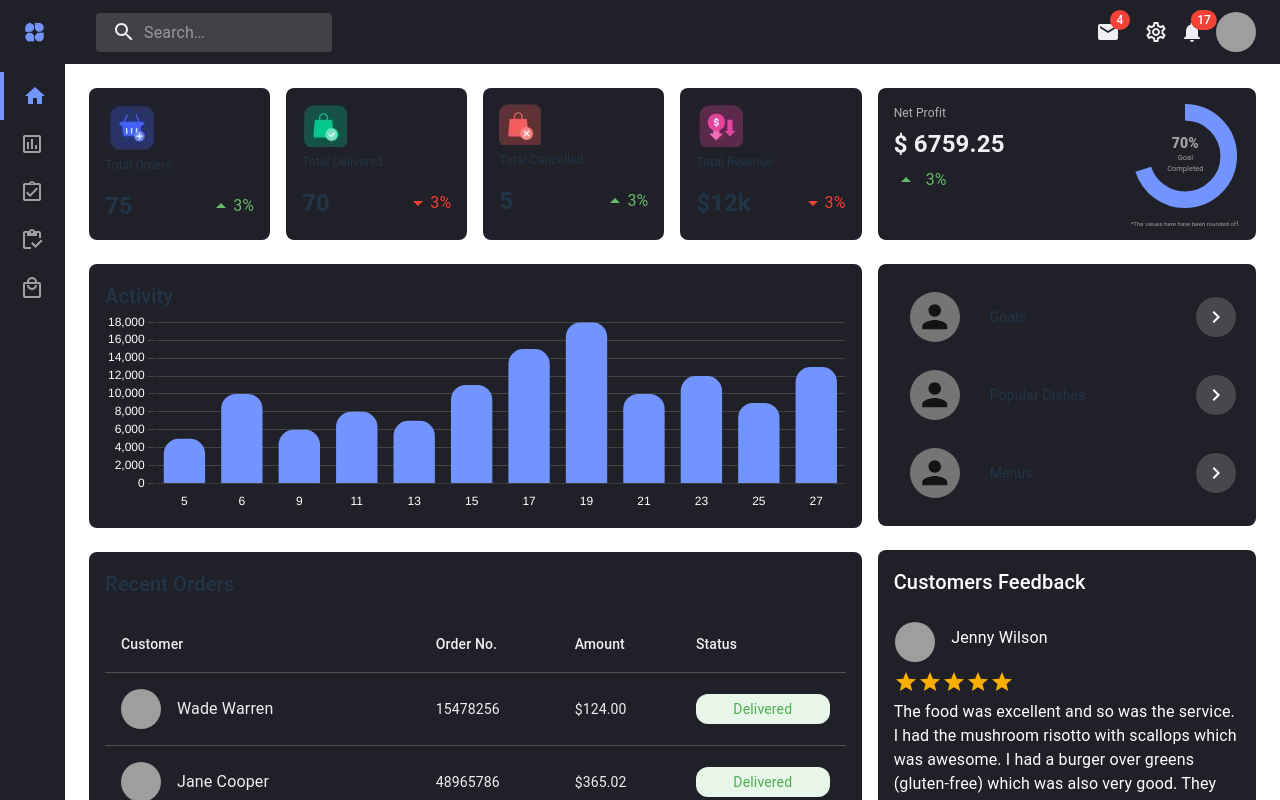
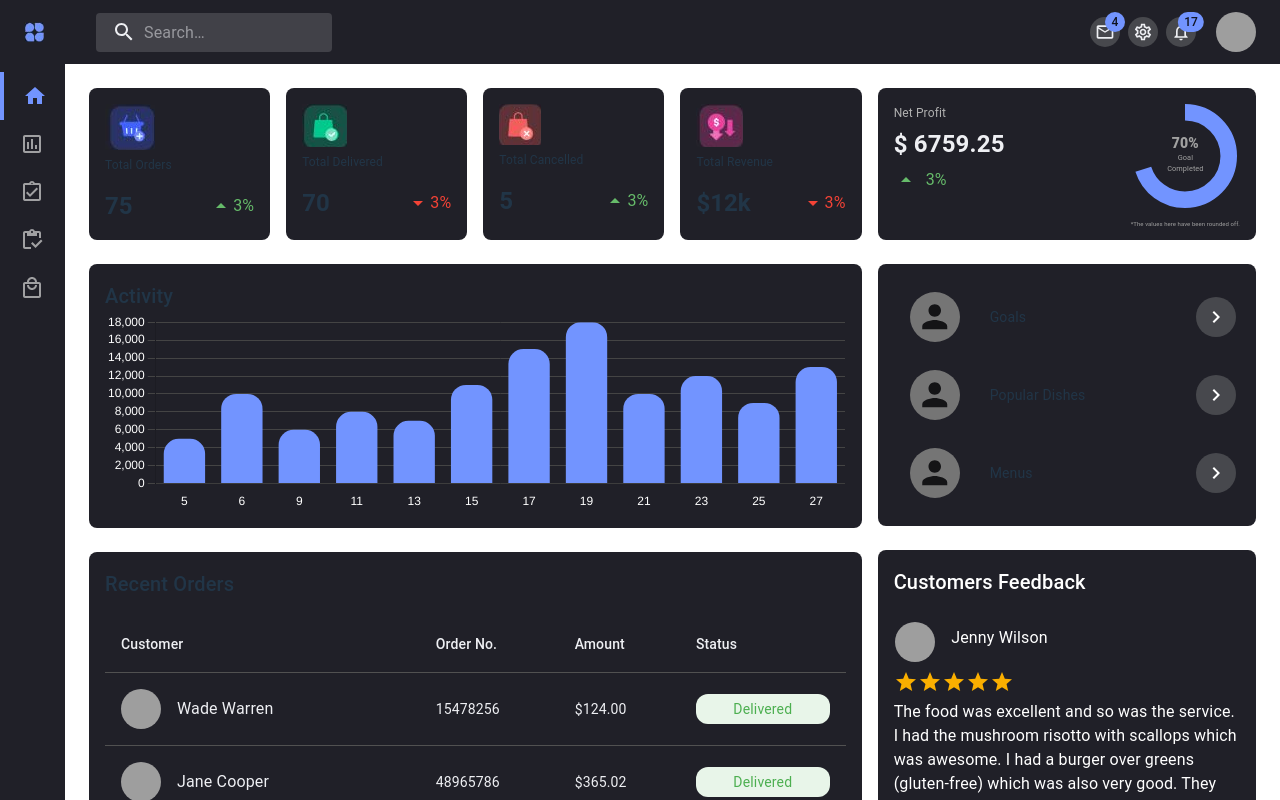
Before and after one commit to NirupanJoe/web-template-dashboard, a React (Vite) app: page /dashboard in a window 1280 px wide. Shown: the top 800 px of the page. Built offline with nearby package versions, Linux system fonts and the light colour scheme; grey boxes are pictures that could not be loaded.

Commit message:
Modified the navBar.

```diff
--- a/src/components/NavBar.jsx
+++ b/src/components/NavBar.jsx
@@ -9,9 +9,9 @@ import MenuItem from '@mui/material/MenuItem';
 import Menu from '@mui/material/Menu';
 import MenuIcon from '../assets/menuIcon.png';
 import SearchIcon from '@mui/icons-material/Search';
-import MailIcon from '@mui/icons-material/Mail';
+import EmailOutlinedIcon from '@mui/icons-material/EmailOutlined';
 import SettingsOutlined from '@mui/icons-material/SettingsOutlined';
-import NotificationsIcon from '@mui/icons-material/Notifications';
+import NotificationsOutlinedIcon from '@mui/icons-material/NotificationsOutlined';
 import MoreIcon from '@mui/icons-material/MoreVert';
 import Avatar from '@mui/material/Avatar';
 
@@ -54,6 +54,12 @@ const StyledInputBase = styled(InputBase)(({ theme }) => ({
   },
 }));
 
+const icons = [
+  { name: 'Messages', icon: EmailOutlinedIcon, badgeContent: 4 },
+  { name: 'Settings', icon: SettingsOutlined, badgeContent: null },
+  { name: 'Notifications', icon: NotificationsOutlinedIcon, badgeContent: 17 }
+];
+
 const NavBar = ({ open, setOpen }) => {
   const [mobileMoreAnchorEl, setMobileMoreAnchorEl] = React.useState(null);
 
@@ -70,9 +76,6 @@ const NavBar = ({ open, setOpen }) => {
   const handleMobileMenuOpen = (event) => {
     setMobileMoreAnchorEl(event.currentTarget);
   };
-
-  const menuId = 'primary-search-account-menu';
-
 
   const mobileMenuId = 'primary-search-account-menu-mobile';
   const renderMobileMenu = (
@@ -91,38 +94,25 @@ const NavBar = ({ open, setOpen }) => {
       open={isMobileMenuOpen}
       onClose={handleMobileMenuClose}
     >
-      <MenuItem>
-        <IconButton size="large" aria-label="show 4 new mails" color="inherit">
-          <Badge badgeContent={4} color="error">
-            <MailIcon />
+      {icons.map(({ name, icon: Icon, badgeContent }) => (
+        <MenuItem key={name}>
+          <IconButton
+            sx={{
+              backgroundColor: "#47484D",
+              alignSelf: 'center',
+              justifyContent: 'center',
+              mx: 0.5
+            }}
+            size="small"
+            color="inherit"
+          >
+            <Badge badgeContent={badgeContent} color="primary">
+              <Icon fontSize="small" />
             </Badge>
           </IconButton>
-        <p>Messages</p>
+          <p style={{ marginLeft: '5px'}}>{name}</p>
         </MenuItem>
-      <MenuItem>
-        <IconButton
-          size="large"
-          aria-label="account of current user"
-          aria-controls="primary-search-account-menu"
-          aria-haspopup="true"
-          color="inherit"
-        >
-          <SettingsOutlined />
-        </IconButton>
-        <p>Settings</p>
-      </MenuItem>
-      <MenuItem>
-        <IconButton
-          size="large"
-          aria-label="show 17 new notifications"
-          color="inherit"
-        >
-          <Badge badgeContent={17} color="error">
-            <NotificationsIcon />
-          </Badge>
-        </IconButton>
-        <p>Notifications</p>
-      </MenuItem>
+      ))}
     </Menu>
   );
 
@@ -149,32 +139,24 @@ const NavBar = ({ open, setOpen }) => {
           />
         </Search>
         <Box sx={{ flexGrow: 1 }} />
-          <Box sx={{ display: { xs: 'none', md: 'flex' } }}>
-            <IconButton size="large" aria-label="show 4 new mails" color="inherit">
-              <Badge badgeContent={4} color="error">
-                <MailIcon />
+        <Box mx={2} sx={{ display: { xs: 'none', md: 'flex' } }}>
+          {icons.map(({ name, icon: Icon, badgeContent }) => (
+            <IconButton
+              key={name}
+              sx={{
+                backgroundColor: "#47484D",
+                alignSelf: 'center',
+                justifyContent: 'center',
+                mx: 0.5
+              }}
+              size="small"
+              color="inherit"
+            >
+              <Badge badgeContent={badgeContent} color="primary">
+                <Icon fontSize="small" />
               </Badge>
             </IconButton>
-            <IconButton
-              size="large"
-              edge="end"
-              aria-label="account of current user"
-              aria-controls={menuId}
-              aria-haspopup="true"
-              color="inherit"
-            >
-              <SettingsOutlined />
-            </IconButton>
-            <IconButton
-              size="large"
-              aria-label="show 17 new notifications"
-              color="inherit"
-            >
-              <Badge badgeContent={17} color="error">
-                <NotificationsIcon />
-              </Badge>
-            </IconButton>
-
+          ))}
         </Box>
         <Box sx={{ display: { xs: 'flex', md: 'none' } }}>
           <IconButton
```
Lines whose indentation alone changed are shown as unchanged.
